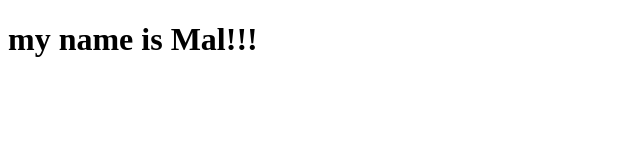
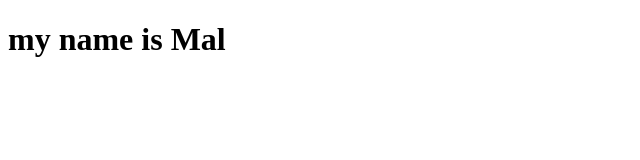
Before and after one commit to kredky/First-GitHub-Project, a plain HTML site: page index.html in a window 1280 px wide. Shown: the full height of the page, 0-640 px from the left. Drawn offline with Linux system fonts and the light colour scheme.

Commit message:
remove exclamation marks

```diff
--- a/index.html
+++ b/index.html
@@ -7,6 +7,6 @@
     <title>Document</title>
 </head>
 <body>
-    <h1>my name is Mal!!!</h1>
+    <h1>my name is Mal</h1>
 </body>
 </html>
```
